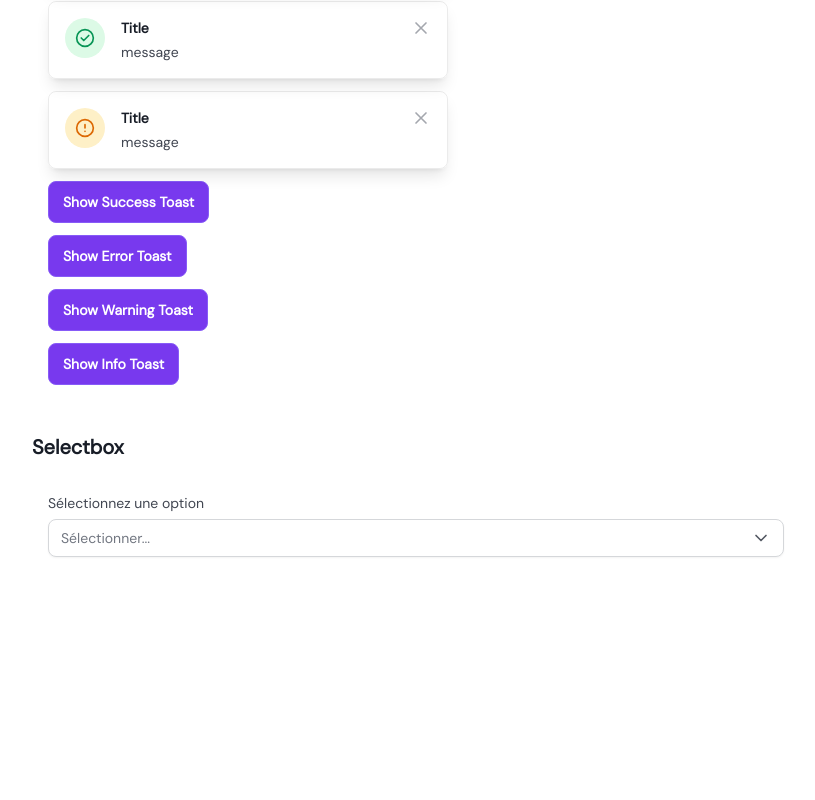
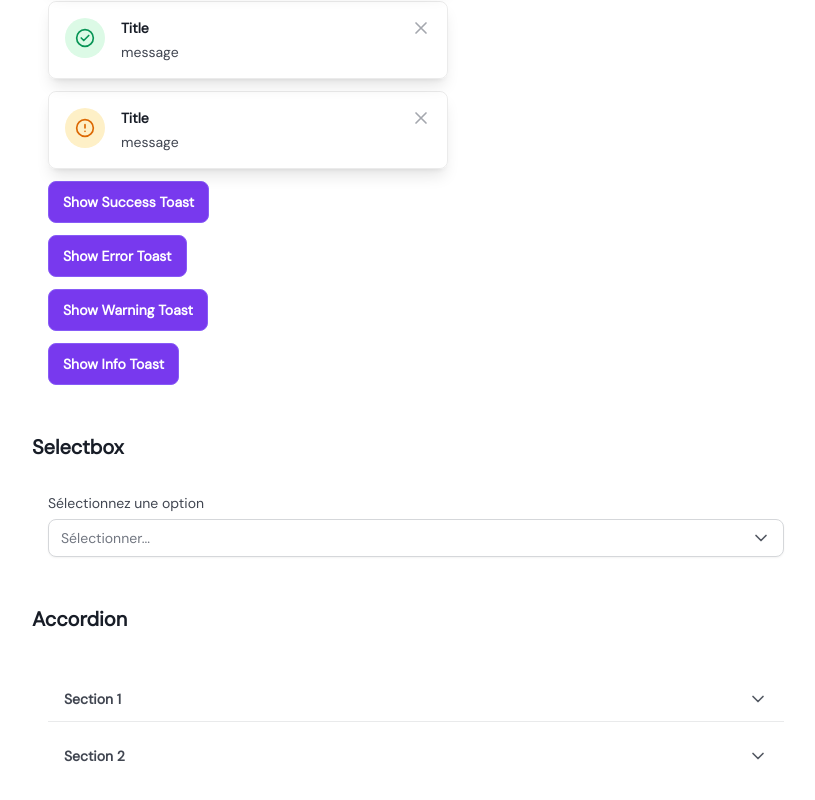
Before and after one commit to Fan2Shrek/salair, a Nuxt app in the folder frontend/: page /doc/components in a window 1280 px wide. Shown: the part 5289-6089 px from the top of the page, without its empty margins (224-1039 px from the left). Before the commit the page ends 5894 px from the top, so only its background shows below. Built offline with nearby package versions, Linux system fonts and the light colour scheme.

Commit message:
feat(frontend:accordion): add UAccordion component with toggle functionality and example usage

```diff
--- /dev/null
+++ b/frontend/components/molecules/UAccordion.vue
@@ -0,0 +1,93 @@
+<script setup lang="ts">
+    import { ref } from 'vue';
+    import ChrevronDownIcon from '~/components/atoms/icons/ChrevronDownIcon.vue';
+
+    interface AccordionItem {
+        label?: string
+        icon?: Component | null
+        content?: string
+        slot?: string
+    }
+
+    interface AccordionProps {
+        type?: 'single' | 'multiple'
+        items?: AccordionItem[]
+    }
+
+    const props = withDefaults(defineProps<AccordionProps>(), {
+        type: 'single',
+        items: undefined
+    })
+
+    const openItems = ref<number[]>([]);
+
+    function toggleItem(index: number) {
+        if (props.type === 'single') {
+            openItems.value = openItems.value.includes(index) ? [] : [index];
+        } else {
+            if (openItems.value.includes(index)) {
+                openItems.value = openItems.value.filter(i => i !== index);
+            } else {
+                openItems.value.push(index);
+            }
+        }
+    }
+
+    function isOpen(index: number): boolean {
+        return openItems.value.includes(index);
+    }
+</script>
+
+<template>
+    <div class="flex flex-col w-full divide-y">
+        <div
+            v-for="(item, index) in items"
+            :key="index"
+            class="overflow-hidden bg-primary"
+        >
+            <div
+                class="px-4 pb-3 pt-6 flex items-center justify-between cursor-pointer transition-colors"
+                @click="toggleItem(index)"
+            >
+                <div class="flex items-center gap-3">
+                    <component :is="item.icon" v-if="item.icon" class="text-tertiary size-5" />
+                    <h3 class="font-semibold text-sm text-secondary">{{ item.label }}</h3>
+                </div>
+                <ChrevronDownIcon
+                    class="size-5 text-tertiary transition-transform duration-300"
+                    :class="{ 'rotate-180': isOpen(index) }"
+                />
+            </div>
+
+            <transition
+                name="accordion"
+                @enter="(el: Element) => (el as HTMLElement).style.height = el.scrollHeight + 'px'"
+                @leave="(el: Element) => (el as HTMLElement).style.height = '0px'"
+            >
+                <div v-if="isOpen(index)" class="overflow-hidden transition-all duration-300">
+                    <div class="px-4 py-3 border-t border-secondary">
+                        <p v-if="item.content" class="text-tertiary">
+                            {{ item.content }}
+                        </p>
+                        <slot v-else-if="item.slot" :name="item.slot"></slot>
+                        <slot v-else :name="`item-${index}`"></slot>
+                    </div>
+                </div>
+            </transition>
+        </div>
+    </div>
+</template>
+
+<style scoped>
+    .accordion-enter-active,
+    .accordion-leave-active {
+        transition: height 0.3s ease, opacity 0.3s ease;
+        overflow: hidden;
+    }
+
+    .accordion-enter-from,
+    .accordion-leave-to {
+        height: 0;
+        opacity: 0;
+    }
+</style>
--- a/frontend/pages/doc/components.vue
+++ b/frontend/pages/doc/components.vue
@@ -558,5 +558,24 @@
                 />
             </div>
         </section>
+
+        <section class="w-full max-w-3xl">
+            <h2 class="text-xl font-semibold mb-4 text-primary">Accordion</h2>
+            <div class="p-4 bg-gray-100/10 rounded-lg space-y-3">
+                <UAccordion
+                    type="single"
+                    :items="[
+                        {
+                            label: 'Section 1',
+                            content: 'Contenu de la section 1',
+                        },
+                        {
+                            label: 'Section 2',
+                            content: 'Contenu de la section 2',
+                        },
+                    ]"
+                />
+            </div>
+        </section>
     </main>
 </template>
```
